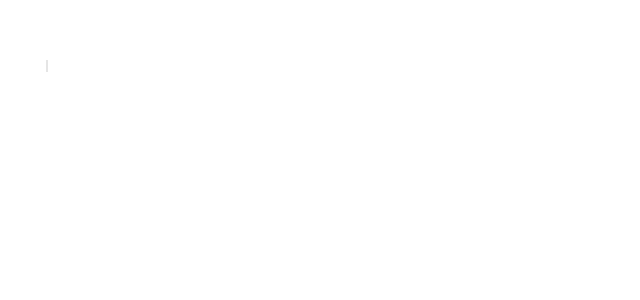
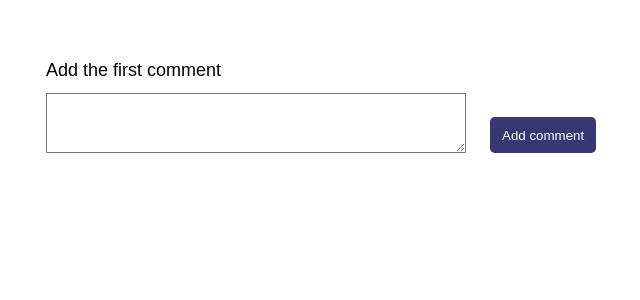
Before and after one commit to Joshuaasare/commentsapp, a React (Create React App) app: page / in a window 1280 px wide. Shown: the top 300 px of the page, without its empty margins (194-834 px from the left). Built offline with nearby package versions, Linux system fonts and the light colour scheme.

Commit message:
added some styling to comment Form

```diff
--- a/package.json
+++ b/package.json
@@ -11,6 +11,7 @@
     "@types/react": "^17.0.0",
     "@types/react-dom": "^17.0.0",
     "lodash.get": "^4.4.2",
+    "md5": "^2.3.0",
     "react": "^17.0.2",
     "react-dom": "^17.0.2",
     "react-scripts": "4.0.3",
--- a/src/_shared/types.ts
+++ b/src/_shared/types.ts
@@ -9,9 +9,10 @@
   nextSibling?: CommentResult | null;
   firstChild?: CommentResult | null;
   path?: string;
+  user?: UserResult;
 };
 
 export type UserResult = {
-  username: string;
+  username?: string;
   avatar: string;
 };
--- a/src/features/Comments/CommentItem.tsx
+++ b/src/features/Comments/CommentItem.tsx
@@ -14,7 +14,7 @@
 }
 
 const CommentItem: React.FC<Props> = ({ data, addComment }) => {
-  const [showReply, setShowReply] = useState(!data);
+  const [showReply, setShowReply] = useState(false);
 
   const renderComment = (comment?: CommentResult) => {
     return (
@@ -83,7 +83,13 @@
         </div>
 
         {showReply && (
-          <CommmentForm data={comment} onSubmit={() => setShowReply(false)} />
+          <div style={{ paddingLeft: "3rem" }}>
+            <CommmentForm
+              data={comment}
+              addComment={addComment}
+              onSubmit={() => setShowReply(false)}
+            />
+          </div>
         )}
       </>
     );
--- a/src/features/Comments/Comments.tsx
+++ b/src/features/Comments/Comments.tsx
@@ -3,6 +3,8 @@
 import CommentItem from "./CommentItem";
 import get from "lodash.get";
 import { v4 as uuidV4 } from "uuid";
+import CommmentForm from "./CommmentForm";
+import "./css/comments.css";
 
 const Comments: React.FC = () => {
   const [comment, setComment] = useState<CommentResult | null | undefined>(
@@ -58,7 +60,7 @@
         downvotes: 0,
       };
 
-      setComment(newComment);
+      return setComment(newComment);
     }
 
     if (!get(comment, accPath)) {
@@ -78,6 +80,15 @@
     addComment(text, accPath);
   };
 
+  if (!comment) {
+    return (
+      <div className="comment-header">
+        <span>Add the first comment</span>
+        <CommmentForm addComment={addComment} data={comment} />
+      </div>
+    );
+  }
+
   return <CommentItem data={comment} addComment={addComment} />;
 };
 
--- a/src/features/Comments/CommmentForm.tsx
+++ b/src/features/Comments/CommmentForm.tsx
@@ -1,31 +1,36 @@
 import React, { useState } from "react";
 import { CommentResult } from "src/_shared/types";
+import "./css/commentForm.css";
 interface Props {
   addComment?: (
     text: string,
     accPath?: string,
     parent?: CommentResult | null | undefined
   ) => void;
-  data?: CommentResult;
+  data?: CommentResult | null;
   onSubmit?: () => void;
 }
 const CommmentForm: React.FC<Props> = ({ addComment, data, onSubmit }) => {
   const [text, setText] = useState("");
   return (
-    <span>
-      <textarea onChange={(ev) => setText(ev.currentTarget.value)} />
+    <div className="comment-form">
+      <textarea
+        onChange={(ev) => setText(ev.currentTarget.value)}
+        className="textarea"
+      />
       <button
+        className="button"
         onClick={() => {
           const accPath = data?.path
             ? data?.path + "." + "firstChild"
             : "firstChild";
-          addComment && addComment(text, accPath);
+          text && addComment && addComment(text, accPath);
           onSubmit && onSubmit();
         }}
       >
         Add comment
       </button>
-    </span>
+    </div>
   );
 };
 
--- a/src/features/Comments/css/CommentItem.css
+++ b/src/features/Comments/css/CommentItem.css
@@ -1,7 +1,7 @@
 .comment {
   border-left: 2px solid rgb(0, 0, 0, 0.1);
   position: relative;
-  padding-top: 1rem;
+  margin-top: 1rem;
 }
 
 .comment__body {
--- a/src/features/Comments/css/Comments.css
+++ b/src/features/Comments/css/Comments.css
@@ -0,0 +1,8 @@
+.comment-header {
+}
+
+.comment-header > span {
+  font-size: 1.5rem;
+  display: inline-block;
+  align-items: center;
+}
--- /dev/null
+++ b/src/features/Comments/css/commentForm.css
@@ -0,0 +1,33 @@
+.comment-form {
+  display: flex;
+  flex-direction: row;
+  align-items: flex-end;
+  margin-top: 1rem;
+}
+
+.comment-form > .button {
+  align-items: center;
+  justify-content: center;
+  padding-right: 1rem;
+  padding-left: 1rem;
+  background-color: #373774;
+  border: none;
+  color: white;
+  border-radius: 0.4rem;
+  margin: 0 2rem;
+  height: 3rem;
+  cursor: pointer;
+}
+
+.comment-form > .textarea {
+  min-width: 35rem;
+  max-width: 40rem;
+  font-size: 1.3rem;
+  padding: 0.5rem 0.5rem;
+  outline: none;
+  height: 5rem;
+  background-color: white;
+}
+
+.comment-form > .textarea {
+}
```
Also changed, not shown: 1 other file (tests, documents, lock files or other folders).
